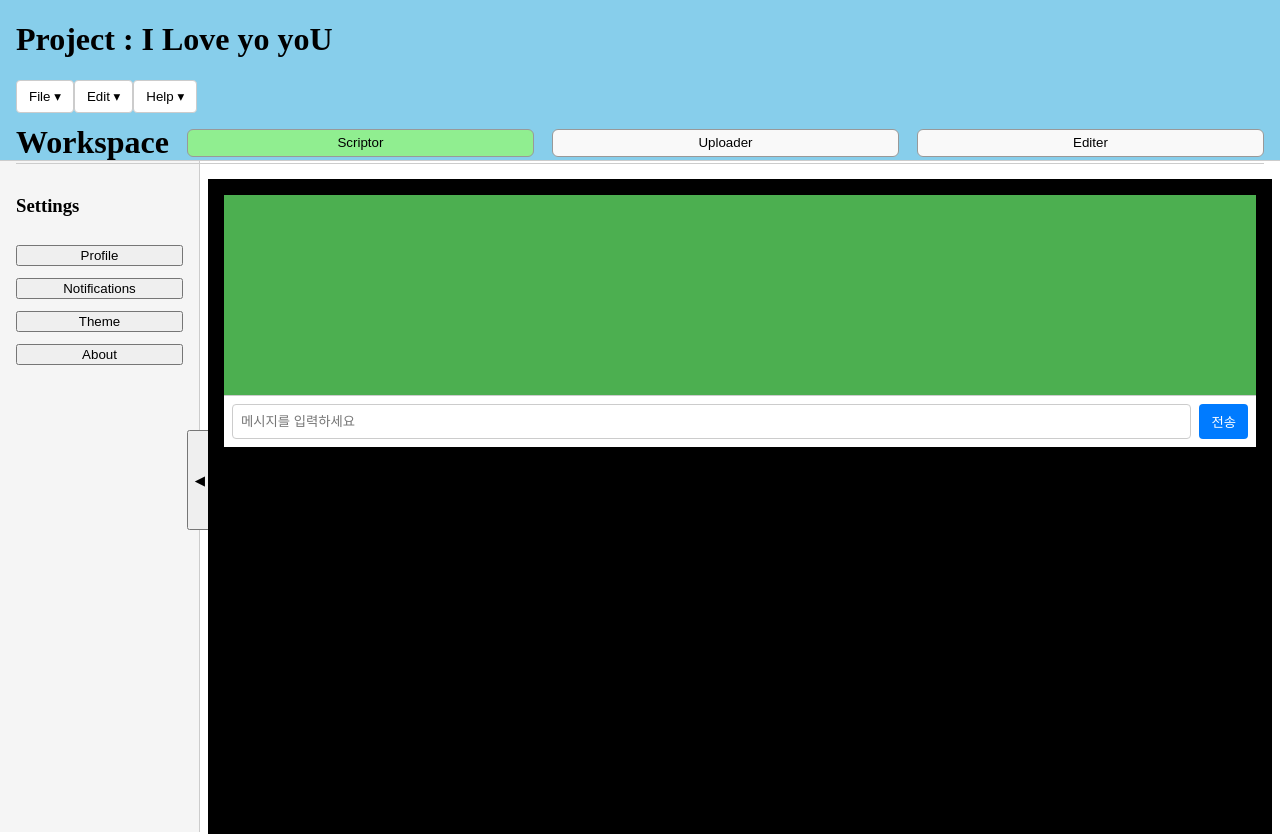
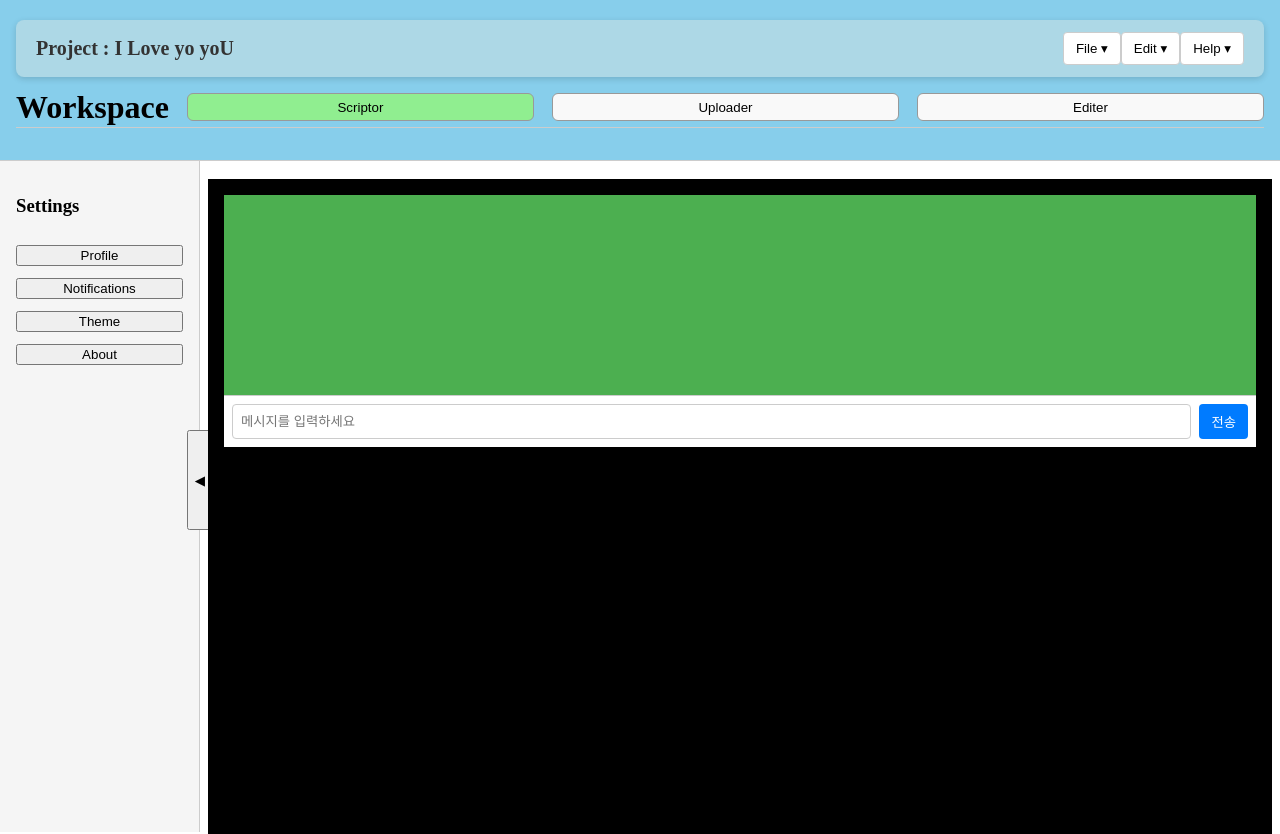
Before and after one commit to andoricano/JsonGenerator, a React (Vite) app: page / in a window 1280 px wide. Shown: the top 834 px of the page. Built offline with nearby package versions, Linux system fonts and the light colour scheme.

Commit message:
[feat] header부분 UI 변경.

```diff
--- a/src/components/header/Header.tsx
+++ b/src/components/header/Header.tsx
@@ -35,13 +35,35 @@ export default function Header() {
           zIndex: 1000,
         }}
       >
-        <h1>
-          <span style={{ cursor: "pointer" }} onClick={() => setDialogOpen(true)}>
+
+        <div
+          style={{
+            display: "flex",
+            alignItems: "center",
+            justifyContent: "space-between",
+            gap: "16px",
+            marginTop: "20px",
+            padding: "12px 20px",
+            background: "lightblue",
+            borderRadius: "8px",
+            boxShadow: "0 2px 6px rgba(0,0,0,0.15)",
+          }}
+        >
+          <h1
+            style={{
+              margin: 0,
+              cursor: "pointer",
+              fontSize: "20px",
+              fontWeight: "bold",
+              color: "#333",
+            }}
+            onClick={() => setDialogOpen(true)}
+          >
             Project : {projectName}
-          </span>
-        </h1>
-        <Nav />
-        <Workspace/>
+          </h1>
+          <Nav />
+        </div>
+        <Workspace />
       </header>
 
       <Dialog
```
